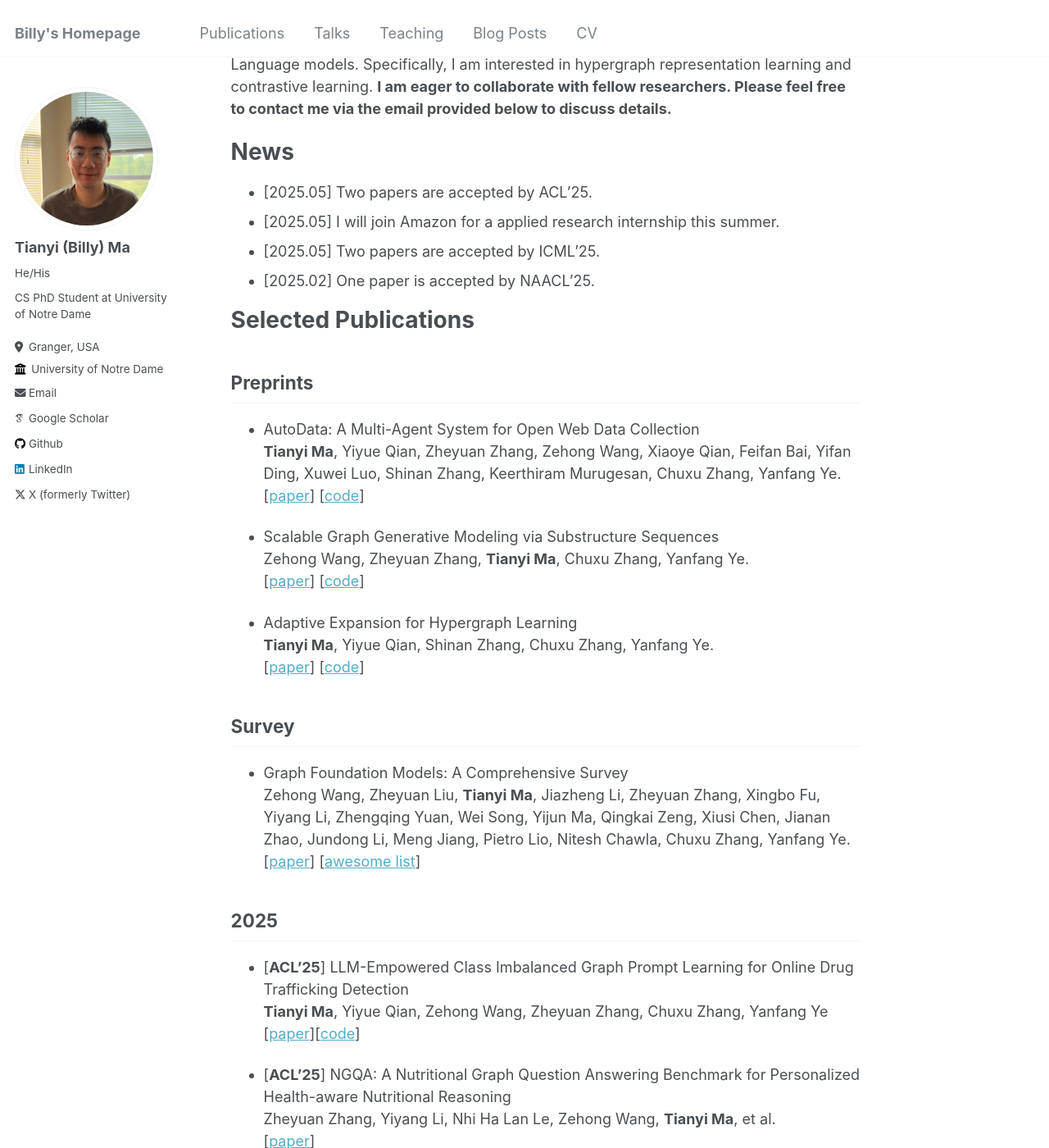
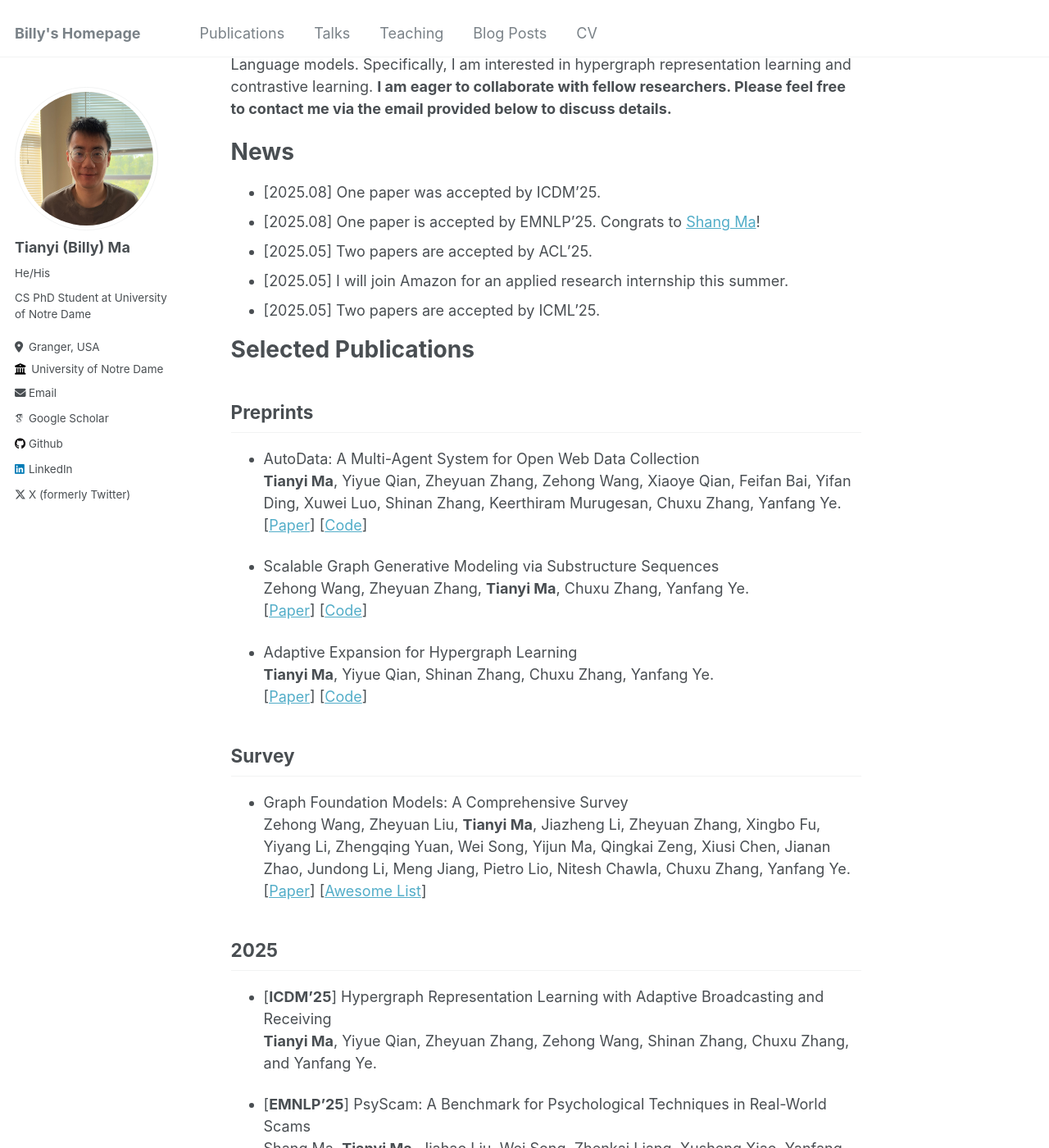
Before and after one commit to Tianyi-Billy-Ma/Tianyi-Billy-Ma.github.io, a Jekyll site: the page built from _pages/about.md, in a window 1280 px wide and 1400 px high, scrolled down 269 px. Shown: the whole window at 82% size. Built offline with Jekyll 4.4.1, drawn with Linux system fonts in a browser that asks for light colours; some web fonts are replaced; some of the changed text lies outside the part shown.

Commit message:
Update the about page to include recent achievements, adding two accepted papers for ICDM'25 and EMNLP'25, while enhancing the formatting of publication links for improved clarity and accessibility.

```diff
--- a/_pages/about.md
+++ b/_pages/about.md
@@ -16,10 +16,11 @@ My research fields fail in graph/hypergraph Learning and its application with La
 
 
 # News
+- [2025.08] One paper was accepted by ICDM'25.
+- [2025.08] One paper is accepted by EMNLP'25. Congrats to [Shang Ma](https://shangma.org/)!
 - [2025.05] Two papers are accepted by ACL'25.
-- [2025.05] I will join Amazon for a applied research internship this summer.
+- [2025.05] I will join Amazon for an applied research internship this summer.
 - [2025.05] Two papers are accepted by ICML'25.
-- [2025.02] One paper is accepted by NAACL'25.
 
 
 # Selected Publications
@@ -27,64 +28,71 @@ My research fields fail in graph/hypergraph Learning and its application with La
 
 - AutoData: A Multi-Agent System for Open Web Data Collection\
 **Tianyi Ma**, Yiyue Qian, Zheyuan Zhang, Zehong Wang, Xiaoye Qian, Feifan Bai, Yifan Ding, Xuwei Luo, Shinan Zhang, Keerthiram Murugesan, Chuxu Zhang, Yanfang Ye.\
-[[paper](https://arxiv.org/abs/2505.15859)] [[code](https://github.com/GraphResearcher/AutoData)]
+[[Paper](https://arxiv.org/abs/2505.15859)] [[Code](https://github.com/GraphResearcher/AutoData)]
 
 - Scalable Graph Generative Modeling via Substructure Sequences\
 Zehong Wang, Zheyuan Zhang, **Tianyi Ma**, Chuxu Zhang, Yanfang Ye.\
-[[paper](https://arxiv.org/abs/2505.16130)] [[code](https://github.com/Zehong-Wang/G2PM)]
+[[Paper](https://arxiv.org/abs/2505.16130)] [[Code](https://github.com/Zehong-Wang/G2PM)]
 
 - Adaptive Expansion for Hypergraph Learning\
 **Tianyi Ma**, Yiyue Qian, Shinan Zhang, Chuxu Zhang, Yanfang Ye.\
-[[paper](https://arxiv.org/abs/2502.15564)] [[code](https://anonymous.4open.science/r/AdE-CEE2/README.md)]
+[[Paper](https://arxiv.org/abs/2502.15564)] [[Code](https://anonymous.4open.science/r/AdE-CEE2/README.md)]
 
 ## Survey
 
 - Graph Foundation Models: A Comprehensive Survey\
 Zehong Wang, Zheyuan Liu, **Tianyi Ma**, Jiazheng Li, Zheyuan Zhang, Xingbo Fu, Yiyang Li, Zhengqing Yuan, Wei Song, Yijun Ma, Qingkai Zeng, Xiusi Chen, Jianan Zhao, Jundong Li, Meng Jiang, Pietro Lio, Nitesh Chawla, Chuxu Zhang, Yanfang Ye.\
-[[paper](https://arxiv.org/abs/2505.15116)] [[awesome list](https://github.com/Zehong-Wang/Awesome-Foundation-Models-on-Graphs)]
+[[Paper](https://arxiv.org/abs/2505.15116)] [[Awesome List](https://github.com/Zehong-Wang/Awesome-Foundation-Models-on-Graphs)]
 
 
 ## 2025
 
+- [**ICDM'25**] Hypergraph Representation Learning with Adaptive Broadcasting and Receiving\
+**Tianyi Ma**, Yiyue Qian, Zheyuan Zhang, Zehong Wang, Shinan Zhang, Chuxu Zhang, and Yanfang Ye.
+
+- [**EMNLP'25**] PsyScam: A Benchmark for Psychological Techniques in Real-World Scams\
+Shang Ma, **Tianyi Ma**, Jiahao Liu, Wei Song, Zhenkai Liang, Xusheng Xiao, Yanfang Ye.\
+[[Paper](https://arxiv.org/pdf/2505.15017)][[Code](https://github.com/KiteFlyKid/PsyScam)]
+
 - [**ACL'25**] LLM-Empowered Class Imbalanced Graph Prompt Learning for Online Drug Trafficking Detection\
 **Tianyi Ma**, Yiyue Qian, Zehong Wang, Zheyuan Zhang, Chuxu Zhang, Yanfang Ye\
-[[paper](https://arxiv.org/abs/2503.01900)][[code](https://github.com/GraphResearcher/LLM-HetGDT)]
+[[Paper](https://arxiv.org/abs/2503.01900)][[Code](https://github.com/GraphResearcher/LLM-HetGDT)]
 
 - [**ACL'25**] NGQA: A Nutritional Graph Question Answering Benchmark for Personalized Health-aware Nutritional Reasoning\
 Zheyuan Zhang, Yiyang Li, Nhi Ha Lan Le, Zehong Wang, **Tianyi Ma**, et al.\
-[[paper](https://arxiv.org/abs/2412.15547)]
+[[Paper](https://arxiv.org/abs/2412.15547)]
 
 - [**ICML'25**] Neural Graph Pattern Machine\
 Zehong Wang, Zheyuan Zhang, **Tianyi Ma**, Nitesh V Chawla, Chuxu Zhang, Yanfang Ye.\
-[[paper](https://arxiv.org/abs/2501.18739)]
+[[Paper](https://arxiv.org/abs/2501.18739)]
 
 - [**ICML'25**] Towards Graph Foundation Models: Learning Generalities Across Graphs via Task-trees\
 Zehong Wang, Zheyuan Zhang, **Tianyi Ma**, Nitesh V Chawla, Chuxu Zhang, Yanfang Ye.\
-[[paper](https://arxiv.org/abs/2412.16441)] [[code](https://github.com/Zehong-Wang/GIT)]
+[[Paper](https://arxiv.org/abs/2412.16441)] [[Code](https://github.com/Zehong-Wang/GIT)]
 
  - [**WSDM'25**] Adaptive Graph Enhancement for Imbalanced Multi-relation Graph Learning\
 **Tianyi Ma**, Yiyue Qian, Chuxu Zhang, Yanfang, Ye. (**co-first author**)\
-[[paper](https://dl.acm.org/doi/10.1145/3701551.3703553)][[code](https://github.com/graphprojects/AD-GSMOTE)]
+[[Paper](https://dl.acm.org/doi/10.1145/3701551.3703553)][[Code](https://github.com/graphprojects/AD-GSMOTE)]
 
  - [**NAACL'25**] Can LLMs Convert Graphs to Text-Attributed Graphs?\
 Zehong Wang, Sidney Liu, Zheyuan Zhang, **Tianyi Ma**, Chuxu Zhang, Yanfang Ye.\
-[[paper](http://arxiv.org/abs/2412.10136)] [[code](https://github.com/Zehong-Wang/TANS)]
+[[Paper](http://arxiv.org/abs/2412.10136)] [[Code](https://github.com/Zehong-Wang/TANS)]
 
 - [**KDD 25**] MOPI-HFRS: A Multi-objective Personalized Health-aware Food Recommendation System with LLM-enhanced Interpretation\
 Zheyuan Zhang, Zehong Wang, **Tianyi Ma**, Varun Sameer Taneja, Sofia Nelson, et al.\
-[[paper](https://arxiv.org/abs/2412.08847)]
+[[Paper](https://arxiv.org/abs/2412.08847)]
 
 ## 2024
 
 - [**WWW'24**] Dual-level Hypergraph Contrastive Learning with Adaptive Temperature Enhancement\
 Yiyue Qian, **Tianyi Ma**, Chuxu Zhang, Yanfang, Ye.\
-[[paper](https://dl.acm.org/doi/10.1145/3589335.3651493)][[code](https://github.com/graphprojects/HyGCL-AdT)]
+[[Paper](https://dl.acm.org/doi/10.1145/3589335.3651493)][[Code](https://github.com/graphprojects/HyGCL-AdT)]
 
 ## 2023
 
 - [**ICDM'23**] Hypergraph Contrastive Learning for Drug Trafficking Community Detection\
 **Tianyi Ma**, Yiyue Qian, Chuxu Zhang, Yanfang, Ye.\
-[[paper](https://ieeexplore.ieee.org/document/10415815)][[code](https://github.com/GraphResearcher/HyGCL-DC)]
+[[Paper](https://ieeexplore.ieee.org/document/10415815)][[Code](https://github.com/GraphResearcher/HyGCL-DC)]
 
 - Contact
 
```
Also changed, not shown: 1 other file.
